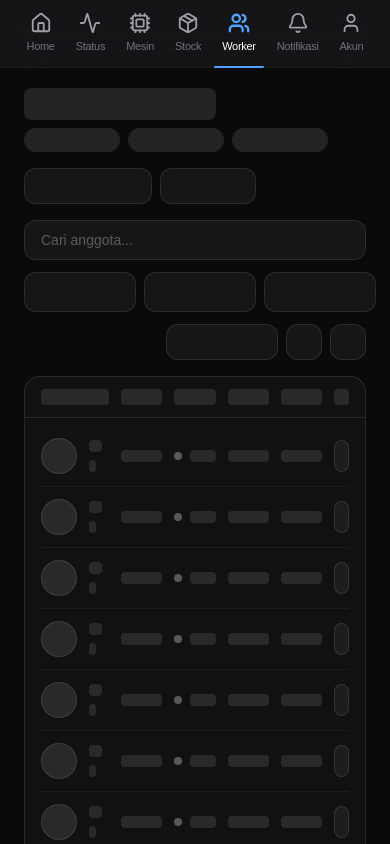
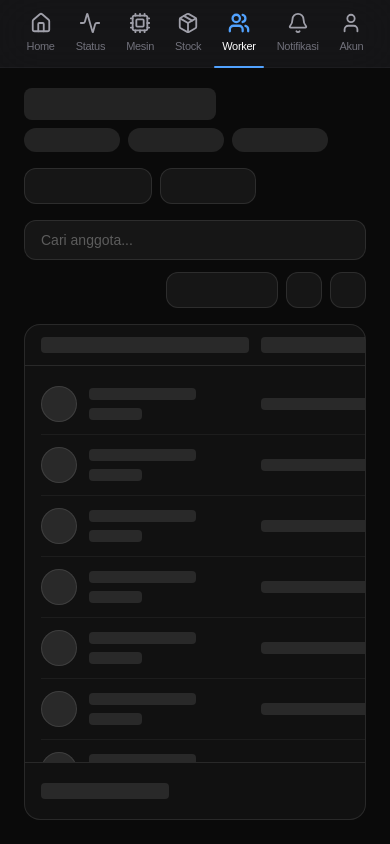
Before and after one commit to MateeJr/univistamonitor, a Next.js app: page /worker-status in a window 390 px wide. Built offline with nearby package versions, Linux system fonts and the light colour scheme.

Commit message:
Refactor layout of WorkerStatusPage, NotifikasiPage, and NavBar for improved responsiveness and styling; adjust padding, overflow properties, and component structures to enhance user experience across devices.

```diff
--- a/src/app/worker-status/page.tsx
+++ b/src/app/worker-status/page.tsx
@@ -2,7 +2,7 @@ import WorkerStatusPage from "@/components/pages/WorkerStatusPage";
 
 export default function Page() {
   return (
-    <main className="px-6 pt-2 md:pt-4 pb-4 flex flex-col h-[calc(100dvh-80px)] md:h-[100dvh] overflow-hidden box-border">
+    <main className="px-6 pt-2 md:pt-4 pb-6 flex flex-col h-[calc(100dvh-80px)] md:h-[100dvh] overflow-hidden box-border">
       <WorkerStatusPage />
     </main>
   );
--- a/src/components/NavBar.tsx
+++ b/src/components/NavBar.tsx
@@ -62,8 +62,8 @@ export default function NavBar() {
 
       {/* Desktop Navigation - Sidebar */}
       <div className="hidden md:flex h-full">
-        <div className="flex flex-col w-full bg-zinc-950/80 backdrop-blur-2xl border-r border-zinc-800/50">
-          <div className="flex items-center justify-center py-6">
+        <div className="flex flex-col w-full bg-zinc-950/80 backdrop-blur-2xl border-r border-zinc-800/50 min-h-0">
+          <div className="flex items-center justify-center py-6 shrink-0">
             <Link href="/" title="Home">
               <motion.div
                 whileHover={{ scale: 1.1, rotate: -5 }}
@@ -75,7 +75,7 @@ export default function NavBar() {
             </Link>
           </div>
 
-          <div className="flex flex-col items-center flex-1 gap-4 p-4">
+          <div className="flex flex-col items-center flex-1 gap-4 p-4 min-h-0 overflow-y-auto uv-scrollbar">
             {TABS.map(({ key, label, Icon, href }) => {
               const isActive = pathname === href;
               return (
--- a/src/components/pages/NotifikasiPage.tsx
+++ b/src/components/pages/NotifikasiPage.tsx
@@ -42,7 +42,7 @@ export default function NotifikasiPage() {
   };
 
   return (
-    <section className="w-full box-border flex flex-col flex-1">
+    <section className="w-full box-border flex flex-col flex-1 min-h-0">
       <div className="mx-auto w-full max-w-screen-2xl flex flex-col flex-1 min-h-0">
         <div className="mb-4 md:mb-6 flex items-start justify-between gap-4 flex-wrap shrink-0">
           <div className="space-y-2">
@@ -66,8 +66,8 @@ export default function NotifikasiPage() {
           </div>
         </div>
 
-        <div className="grid lg:grid-cols-[280px_1fr] gap-6 flex-1 min-h-0 h-full">
-          <div className="space-y-6">
+        <div className="grid grid-rows-[auto_1fr] lg:grid-rows-1 lg:grid-cols-[280px_1fr] gap-6 flex-1 min-h-0">
+          <div className="space-y-6 shrink-0">
             <div className="rounded-2xl bg-gradient-to-br from-gray-900/60 to-black/60 backdrop-blur-xl border border-white/10 p-4">
               <div className="relative">
                 <input
@@ -128,7 +128,7 @@ export default function NotifikasiPage() {
               </div>
             </div>
 
-            <div className="flex-1 overflow-auto uv-scrollbar">
+            <div className="flex-1 min-h-0 overflow-y-auto uv-scrollbar">
               {filteredNotifications.length === 0 ? (
                 <div className="flex flex-col items-center justify-center h-full p-8">
                   <div className="w-16 h-16 rounded-full bg-white/5 flex items-center justify-center mb-4">
--- a/src/components/pages/WorkerStatusPage.tsx
+++ b/src/components/pages/WorkerStatusPage.tsx
@@ -1,7 +1,7 @@
 export default function WorkerStatusPage() {
   return (
-    <section className="w-full box-border flex flex-col flex-1">
-      <div className="mx-auto w-full max-w-screen-2xl flex flex-col flex-1 min-h-0">
+    <section className="w-full box-border flex flex-col flex-1 min-h-0">
+      <div className="mx-auto w-full max-w-screen-2xl flex flex-col flex-1 min-h-0 h-full">
         {/* Header */}
         <div className="mb-4 md:mb-6 flex items-start justify-between gap-4 flex-wrap shrink-0">
           <div className="space-y-2">
@@ -20,19 +20,19 @@ export default function WorkerStatusPage() {
 
         {/* Toolbar */}
         <div className="mb-4 flex items-center gap-3 flex-wrap shrink-0">
-          <div className="relative flex-1 min-w-[220px]">
+          <div className="relative w-full sm:flex-1 min-w-0">
             <input
               type="text"
               placeholder="Cari anggota..."
               className="w-full h-10 pl-4 pr-3 rounded-xl bg-white/5 border border-white/10 text-white placeholder-white/30 focus:outline-none focus:border-white/30 transition-all duration-300 text-sm"
             />
           </div>
-          <div className="flex items-center gap-2">
+          <div className="hidden sm:flex items-center gap-2">
             <div className="h-10 w-28 rounded-xl border border-white/10 bg-white/5" />
             <div className="h-10 w-28 rounded-xl border border-white/10 bg-white/5" />
             <div className="h-10 w-28 rounded-xl border border-white/10 bg-white/5" />
           </div>
-          <div className="ml-auto flex items-center gap-2">
+          <div className="flex items-center gap-2 w-full sm:w-auto justify-end sm:ml-auto">
             <div className="h-9 w-28 rounded-xl border border-white/10 bg-white/5" />
             <div className="h-9 w-9 rounded-xl border border-white/10 bg-white/5" />
             <div className="h-9 w-9 rounded-xl border border-white/10 bg-white/5" />
@@ -40,9 +40,11 @@ export default function WorkerStatusPage() {
         </div>
 
         {/* Table Container */}
-        <div className="rounded-2xl border border-white/10 bg-white/[0.03] flex flex-col">
+        <div className="rounded-2xl border border-white/10 bg-white/[0.03] flex flex-col flex-1 min-h-0">
+          <div className="flex-1 min-h-0 overflow-x-auto">
+            <div className="min-w-[900px] flex flex-col h-full">
               {/* Table Header */}
-          <div className="px-4 md:px-6 py-3 border-b border-white/10">
+              <div className="px-4 md:px-6 py-3 border-b border-white/10 shrink-0">
                 <div className="grid grid-cols-12 gap-3 text-xs text-white/50">
                   <div className="col-span-3 h-4 rounded bg-white/10" />
                   <div className="col-span-2 h-4 rounded bg-white/10" />
@@ -54,7 +56,7 @@ export default function WorkerStatusPage() {
               </div>
 
               {/* Table Rows */}
-          <div className="px-4 md:px-6 py-2">
+              <div className="px-4 md:px-6 py-2 flex-1 min-h-0 overflow-y-auto">
                 <div className="divide-y divide-white/5">
                   {Array.from({ length: 8 }).map((_, i) => (
                     <div key={i} className="py-3">
@@ -81,7 +83,7 @@ export default function WorkerStatusPage() {
               </div>
 
               {/* Footer placeholder */}
-          <div className="px-4 md:px-6 py-3 border-t border-white/10 flex items-center justify-between">
+              <div className="px-4 md:px-6 py-3 border-t border-white/10 flex items-center justify-between shrink-0">
                 <div className="h-4 w-32 rounded bg-white/10" />
                 <div className="flex items-center gap-2">
                   <div className="w-8 h-8 rounded-lg border border-white/10 bg-white/5" />
@@ -91,6 +93,8 @@ export default function WorkerStatusPage() {
               </div>
             </div>
           </div>
+        </div>
+      </div>
     </section>
   );
 }
```
Lines whose indentation alone changed are shown as unchanged.
